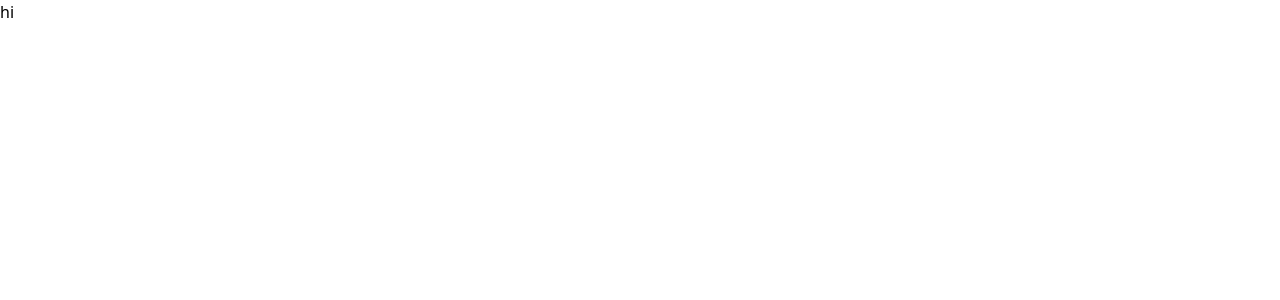
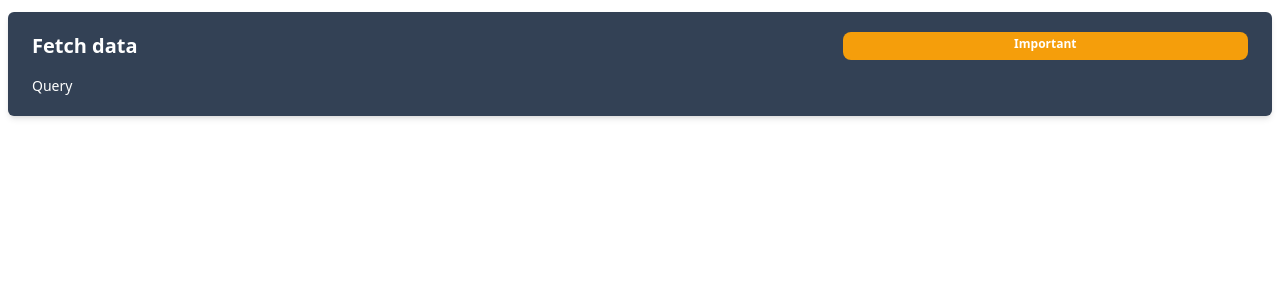
Before and after one commit to martindzida/todoapp-nextjs, a Next.js app: page / in a window 1280 px wide. Shown: the top 300 px of the page. Built offline with nearby package versions, Linux system fonts and the light colour scheme.

Commit message:
Prisma client init, some styling

```diff
--- /dev/null
+++ b/components/Sidebar.tsx
@@ -0,0 +1,9 @@
+import React from 'react'
+
+const Sidebar = () => {
+  return (
+    <div>Sidebar</div>
+  )
+}
+
+export default Sidebar
--- a/components/Todo.tsx
+++ b/components/Todo.tsx
@@ -1,8 +1,17 @@
 import React from 'react'
+import { Todo } from '@prisma/client'
 
-const Todo = () => {
+const Todo = (props: Todo) => {
   return (
-    <div>Todo</div>
+    <div className='bg-slate-700 text-white shadow-md rounded-md mx-2 my-3 px-2 py-3'>
+      <div className='flex flex-row font-bold p-2 mx-2'>
+        <h4 className='basis-2/3 text-xl'>
+          {props.name}
+        </h4>
+        <span className='basis-1/3 bg-amber-500 text-xs text-center rounded-lg px-2 py-1'>{props.priority}</span>
+      </div>
+      <p className='text-sm p-2 mx-2'>{props.description}</p>
+    </div>
   )
 }
 
--- /dev/null
+++ b/lib/prisma.ts
@@ -0,0 +1,10 @@
+import { PrismaClient } from "@prisma/client";
+
+
+declare global {
+    var prisma: PrismaClient | undefined;
+}
+
+export const prisma = global.prisma || new PrismaClient();
+
+if (process.env.NODE_ENV !== "production") global.prisma = prisma;
--- a/package.json
+++ b/package.json
@@ -9,6 +9,7 @@
     "lint": "next lint"
   },
   "dependencies": {
+    "@heroicons/react": "^2.0.10",
     "@prisma/client": "^4.3.1",
     "@tanstack/react-query": "^4.2.3",
     "@tanstack/react-query-devtools": "^4.2.3",
--- /dev/null
+++ b/pages/api/todos.ts
@@ -0,0 +1,8 @@
+import { NextApiRequest, NextApiResponse } from "next";
+import { prisma } from '../../lib/prisma'
+
+
+export default async (req:NextApiRequest, res: NextApiResponse) => {
+    const todos = await prisma.todo.findMany()
+    res.status(200).json(todos)
+}
--- a/pages/index.tsx
+++ b/pages/index.tsx
@@ -1,16 +1,11 @@
 import type { NextPage } from 'next'
 import Head from 'next/head'
+import Todo from '../components/Todo'
 import { useQuery } from '@tanstack/react-query'
 import axios from 'axios'
 
 const Home: NextPage = () => {
-
-  /*const fetchTodos = () => {
-    axios.get('/todos').then(res => res.data)
-  }
-
-  const { data } = useQuery(['todos'], fetchTodos)
-  */
+  const d = new Date()
   return (
     <div>
       <Head>
@@ -18,7 +13,7 @@ const Home: NextPage = () => {
         <meta name="description" content="Generated by create next app" />
         <link rel="icon" href="/favicon.ico" />
       </Head>
-      hi
+      <Todo id={1} name="Fetch data" description="Query" priority="Important" done={false} deadline={d} createdAt={d} updatedAt={d} />
     </div>
   )
 }
```
Also changed, not shown: 2 other files (tests, documents, lock files or other folders).
